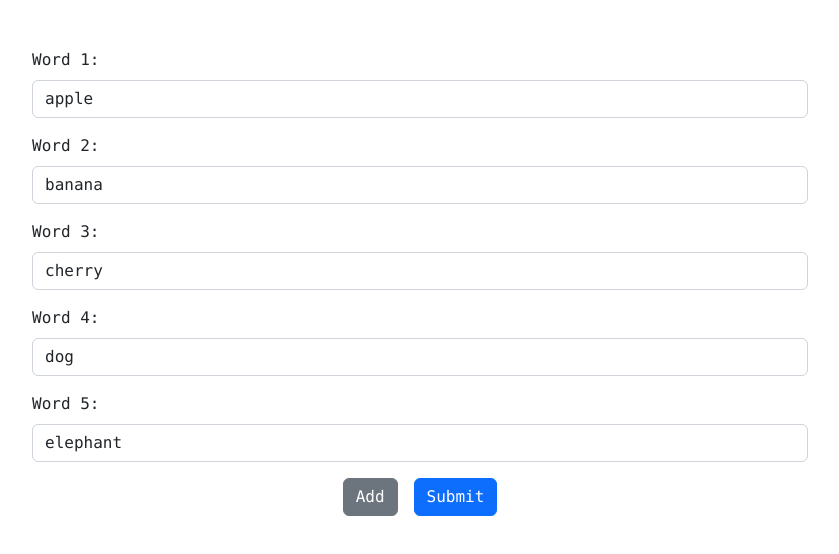
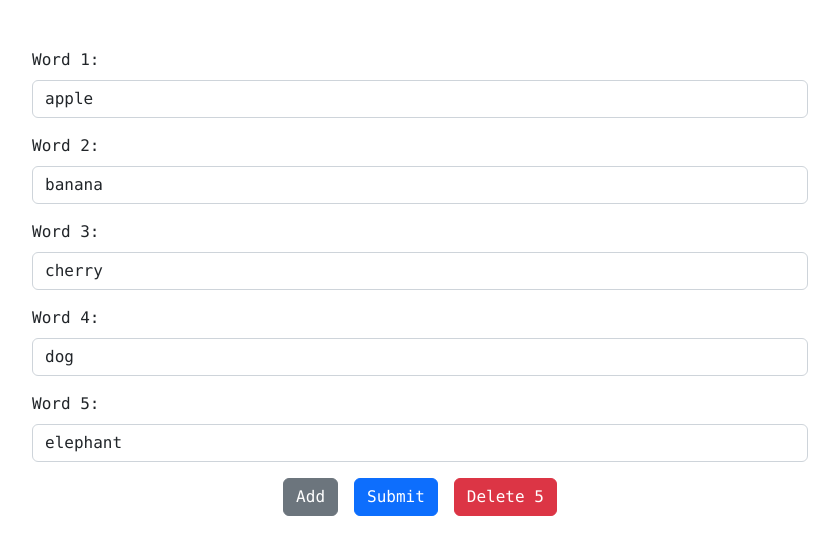
Before and after one commit to osawa-koki/word-chain.py, a Next.js app in the folder client/: page /word-chain in a window 1280 px wide. Shown: the top 554 px of the page, without its empty margins (220-1059 px from the left). Built offline with nearby package versions, Linux system fonts and the light colour scheme.

Commit message:
削除ボタン。

```diff
--- a/client/pages/word-chain.tsx
+++ b/client/pages/word-chain.tsx
@@ -31,6 +31,12 @@ const App: React.FC = () => {
     setWords([...words, '']);
   };
 
+  const handleDelete = () => {
+    const newWords = [...words];
+    newWords.pop();
+    setWords(newWords);
+  };
+
   const handleChange = (event: React.ChangeEvent<HTMLInputElement | HTMLTextAreaElement>, index: number) => {
     const newWords = [...words];
     newWords[index] = event.target.value;
@@ -58,6 +64,9 @@ const App: React.FC = () => {
             <Button variant="primary" type="submit">
               Submit
             </Button>
+            <Button variant="danger" type="submit" onClick={handleDelete} disabled={words.length <= 3}>
+              Delete {words.length > 1 ? words.length : ''}
+            </Button>
           </div>
           <div id="Result">
             {
```
